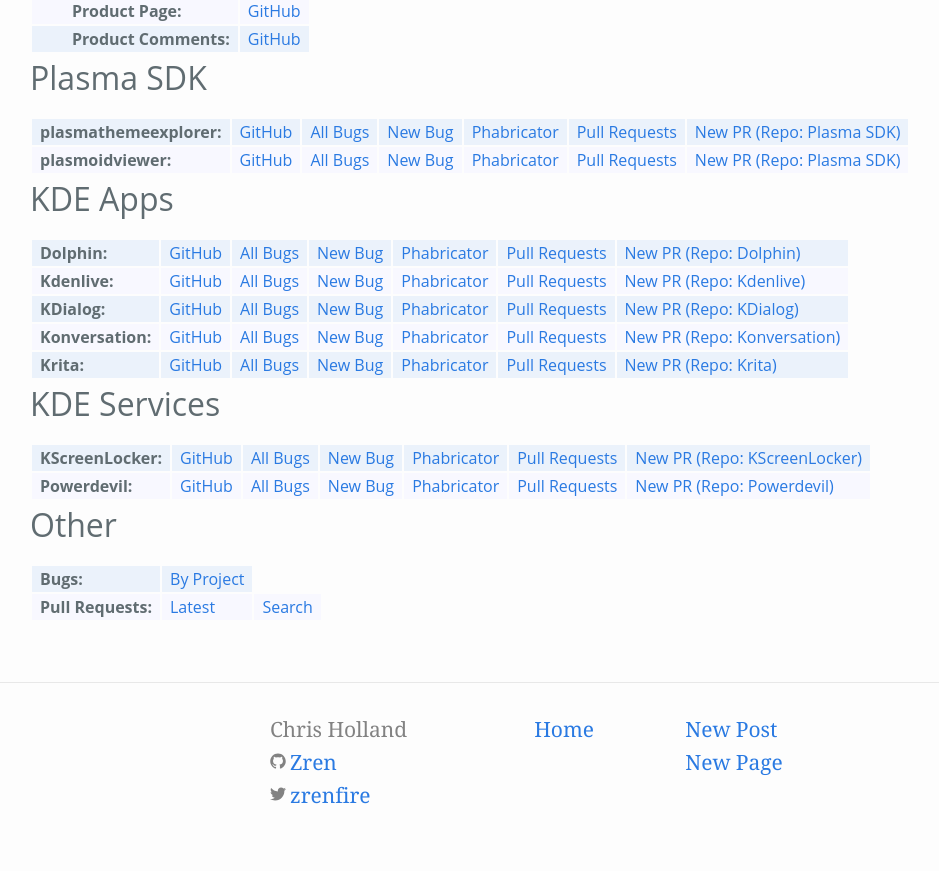
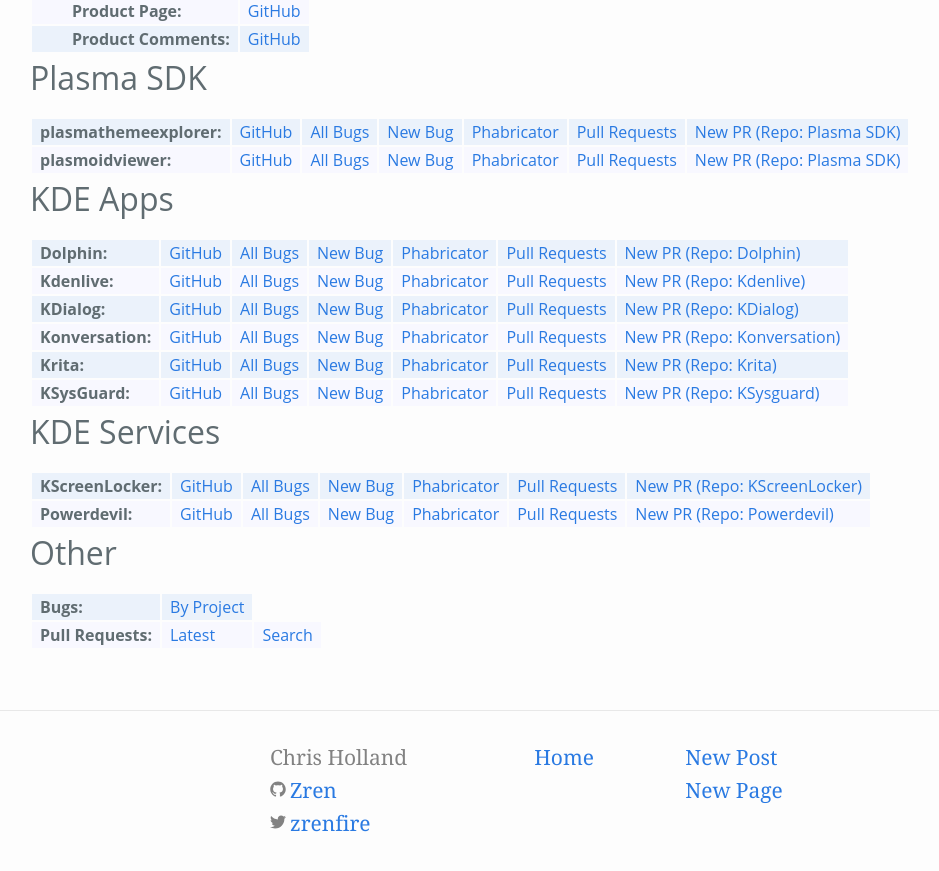
Before and after one commit to Zren/zren.github.io, a Jekyll site: the page built from kde_repos.md, in a window 1280 px wide and 900 px high, scrolled down 1654 px. Shown: the top 871 px of the window, without its empty margins (0-939 px from the left). Built offline with Jekyll 4.4.1, drawn with Linux system fonts in a browser that asks for light colours.

Commit message:
KSysguard

```diff
--- a/kde_repos.md
+++ b/kde_repos.md
@@ -449,6 +449,16 @@
 			phabDiffQuery='Apm2jNyZrawx'
 		%}
 	</tr>
+	<tr>
+		<td>KSysGuard</td>
+		<td><a href="https://github.com/KDE/ksysguard">GitHub</a></td>
+		{% include kdeBugs.html product='ksysguard' %}
+		{% include phabLinks.html
+			phabRepo='ksysguard'
+			phabRepoName='KSysguard'
+			phabDiffQuery='sL4hOEh5QL6Z'
+		%}
+	</tr>
 </table>
 
 
```
